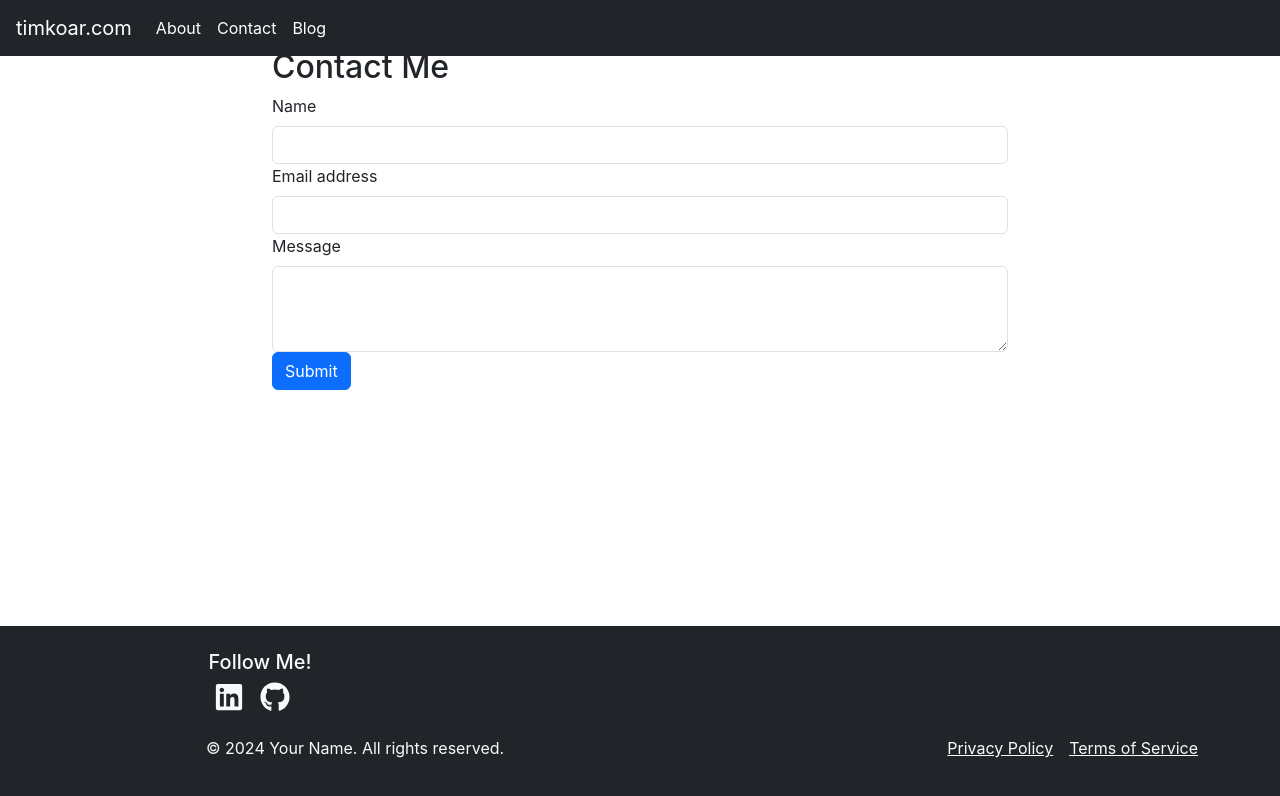
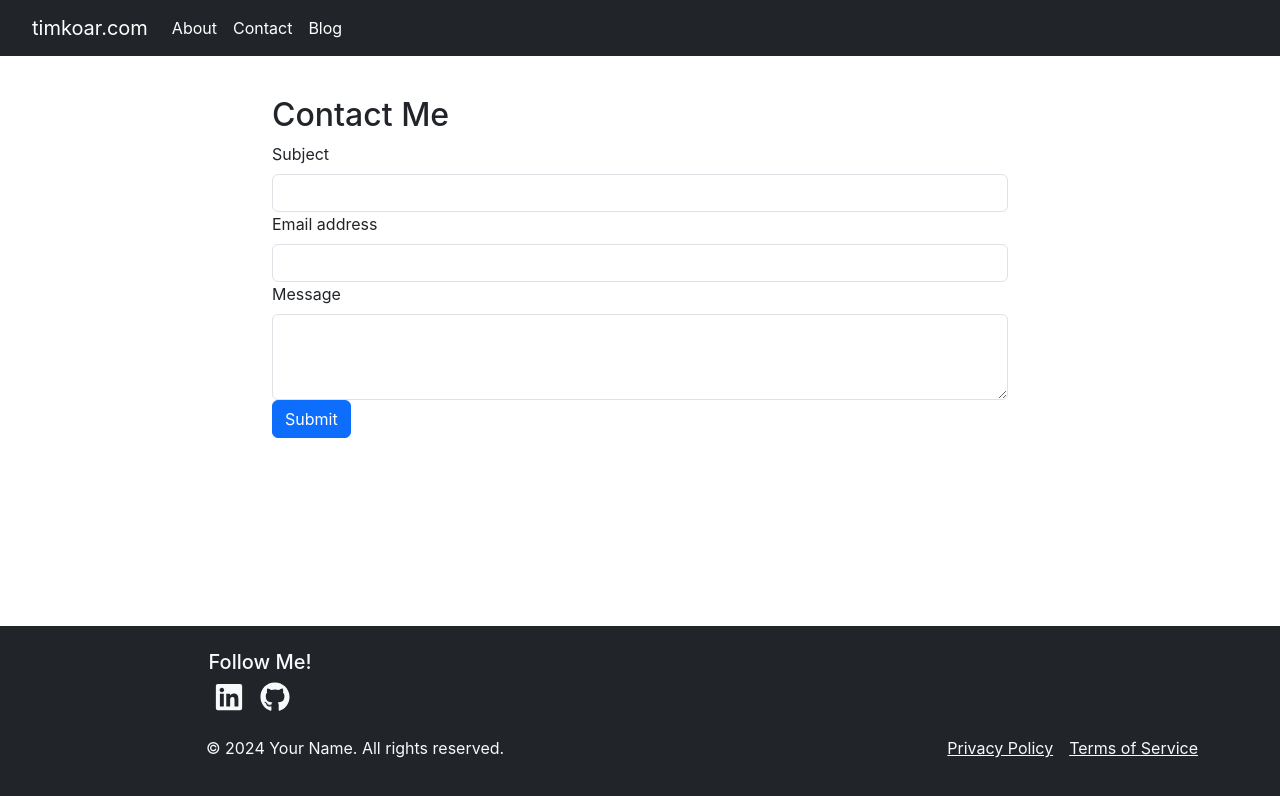
Before and after one commit to koartim/tims-webapp, a React (Create React App) app: page /contact in a window 1280 px wide. Shown: the top 796 px of the page. Built offline with nearby package versions, Linux system fonts and the light colour scheme; the HTML template or start-up script is replaced by a standard one.

Commit message:
completed email functionality

```diff
--- a/src/App.css
+++ b/src/App.css
@@ -31,11 +31,6 @@ footer {
   flex-shrink: 0; /* Prevent the footer from shrinking */
 }
 
-#about {
-  padding-bottom: 20px;
-  transform: scale(1.1); /* Scale everything by 10% */
-  transform-origin: top left; /* Ensure the scaling starts from the top left corner */
-}
 .profile-pic {
   width: 100%;
   height: auto;
--- a/src/App.js
+++ b/src/App.js
@@ -2,8 +2,8 @@ import React from 'react';
 import { BrowserRouter as Router, Routes, Route } from 'react-router-dom';
 import './App.css';
 import Header from './components/header/Header';
-import About from './components/About';
-import Contact from './components/Contact';
+import About from './components/about/About';
+import Contact from './components/contact/Contact';
 import Footer from './components/Footer';
 import Blog from './components/Blog';
 
--- /dev/null
+++ b/src/components/about/About.css
@@ -0,0 +1,5 @@
+#about {
+    padding-bottom: 20px;
+    transform: scale(1.1); /* Scale everything by 10% */
+    transform-origin: top left; /* Ensure the scaling starts from the top left corner */
+  }
--- a/src/components/About.js
+++ b/src/components/about/About.js
@@ -1,6 +1,6 @@
 import React from 'react';
 import { Container, Row, Col, Card, Image } from 'react-bootstrap';
-import profilePic from '../assets/profile.JPG'
+import profilePic from '../../assets/profile.JPG'
 
 
 export const About = () => {
--- /dev/null
+++ b/src/components/contact/Contact.css
@@ -0,0 +1,3 @@
+.contact-container {
+    margin-top: 60px; /* Adjust the value as needed */
+  }
--- a/src/components/Contact.js
+++ b/src/components/contact/Contact.js
@@ -34,7 +34,7 @@ const Contact = () => {
   };
 
   return (
-    <Container id="contact" className="mt-5">
+    <Container id="contact" className="mt-5 pt-5">
       <Row className="justify-content-center">
         <Col md={8}>
           <h2>Contact Me</h2>
@@ -50,7 +50,7 @@ const Contact = () => {
           )}
           <Form onSubmit={handleSubmit}>
             <Form.Group controlId="formName">
-              <Form.Label>Name</Form.Label>
+              <Form.Label>Subject</Form.Label>
               <Form.Control
                 type="text"
                 name="name"
--- a/src/components/header/Header.css
+++ b/src/components/header/Header.css
@@ -1,4 +1,8 @@
 /* Header.css */
+
+.ml-3 {
+  margin-left: 1rem !important;
+}
 
 .navbar {
   padding: 0.5rem 1rem; /* Adjust padding for the Navbar */
--- a/src/components/header/Header.js
+++ b/src/components/header/Header.js
@@ -1,30 +1,47 @@
-import React from 'react';
+import React, { useEffect, useState, useRef } from 'react';
 import { Navbar, Nav } from 'react-bootstrap';
 import { LinkContainer } from 'react-router-bootstrap';
 import './Header.css'; // Make sure to check this file for any required styles
 
 const Header = () => {
+  const [expanded, setExpanded] = useState(false);
+  const dropdownRef = useRef(null);
+
+  const handleClickOutside = (event) => {
+    if (dropdownRef.current && !dropdownRef.current.contains(event.target)) {
+      setExpanded(false);
+    }
+  };
+
+  useEffect(() => {
+    // add an event listener to detect clicks outside the drop down
+    document.addEventListener('mousedown', handleClickOutside);
+    return () => {
+      document.removeEventListener('mousedown', handleClickOutside);
+    };
+  }, []);
+
   return (
     <header className="bg-dark text-white">
-      <Navbar bg="dark" variant="dark" expand="lg" fixed="top" className="w-100">
-        <Navbar.Brand href="/" className="ml-3">timkoar.com</Navbar.Brand>
-        <Navbar.Toggle aria-controls="basic-navbar-nav" />
-        <Navbar.Collapse id="basic-navbar-nav">
+      <Navbar bg="dark" variant="dark" expand="lg" fixed="top" expanded={expanded}>
+        <Navbar.Brand className='ml-3' href="/">timkoar.com</Navbar.Brand>
+        <Navbar.Toggle aria-controls="basic-navbar-nav" onClick={() => setExpanded(!expanded)} />
+        <Navbar.Collapse id="basic-navbar-nav" ref={dropdownRef}>
           <Nav className="ml-auto">
             <LinkContainer to="/">
-              <Nav.Link>About</Nav.Link>
+              <Nav.Link onClick={() => setExpanded(false)}>About</Nav.Link>
             </LinkContainer>
             <LinkContainer to="/contact">
-              <Nav.Link>Contact</Nav.Link>
+              <Nav.Link onClick={() => setExpanded(false)}>Contact</Nav.Link>
             </LinkContainer>
             <LinkContainer to="/blog">
-              <Nav.Link>Blog</Nav.Link>
+              <Nav.Link onClick={() => setExpanded(false)}>Blog</Nav.Link>
             </LinkContainer>
           </Nav>
         </Navbar.Collapse>
       </Navbar>
     </header>
   );
-}
+};
 
 export default Header;
```
